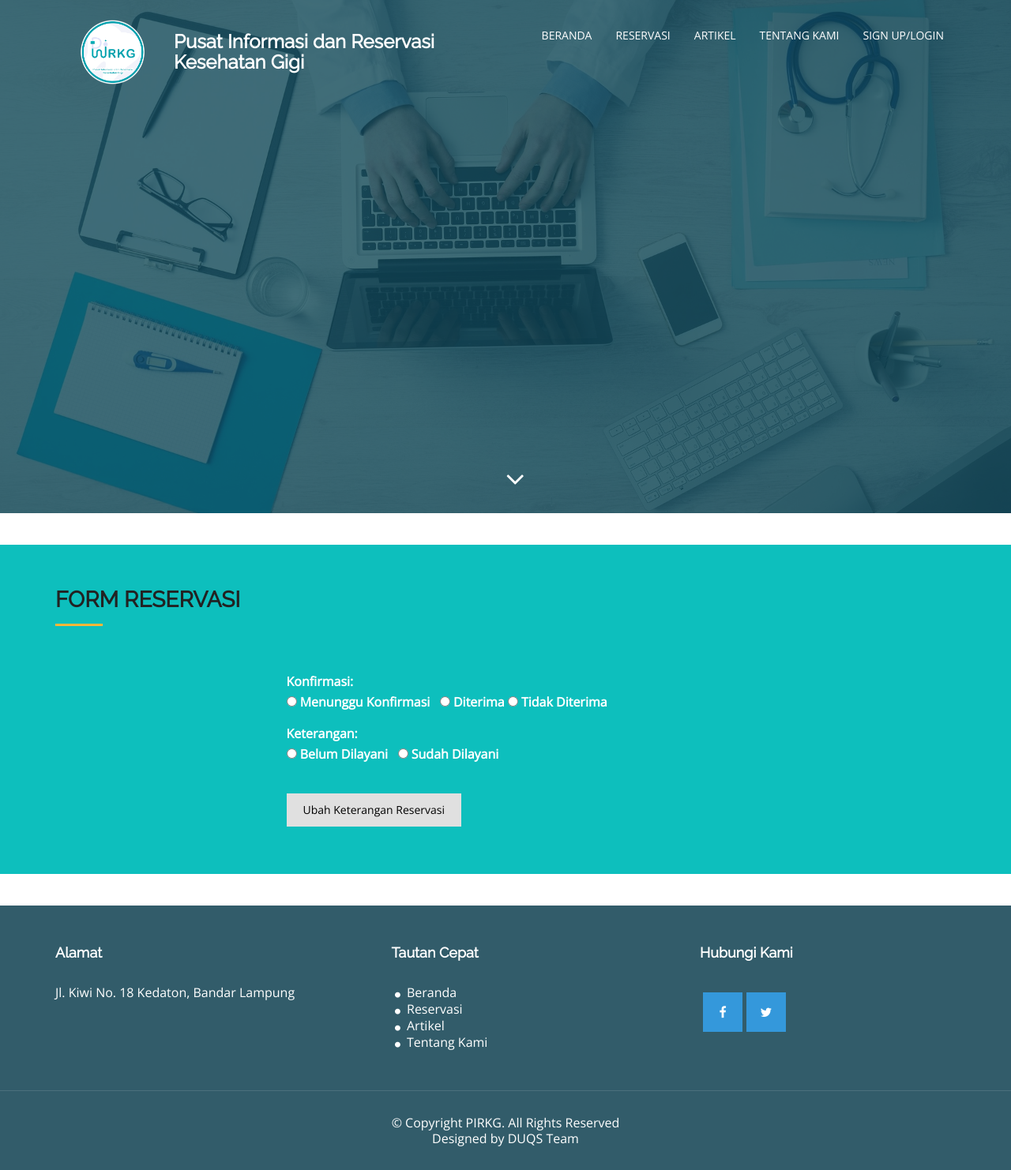
After one commit to Mariadinii/PIRKG, a CodeIgniter app: page /PIRKG/index.php/admins/edit/1 in a window 1280 px wide. The commit adds this page. Shown: the whole page at 79% size. Run offline with CodeIgniter, Linux system fonts and the light colour scheme; tables that the repository leaves empty hold one stand-in row (values such as "Sample post"); some libraries are stand-ins or nearby versions; some web fonts are replaced.

```diff
--- a/application/config/routes.php
+++ b/application/config/routes.php
@@ -63,3 +63,4 @@ $route['translate_uri_dashes'] = FALSE;
 
 //Navigasi Admin
 $route['admins'] = 'admins/reservation';
+$route['admins/update'] = 'admins/update';
--- a/application/controllers/Admins.php
+++ b/application/controllers/Admins.php
@@ -6,6 +6,8 @@
 			$data['title'] = 'Reservasi Gigi ';
 
 			$data['admins'] = $this->admin_model->get_reservations();
+
+			$data['users'] = $this->admin_model->get_users();
 
 			$this->form_validation->set_rules('nama', 'Nama', 'required');
 			$this->form_validation->set_rules('umur', 'Umur', 'required');
@@ -31,6 +33,32 @@
 			}
 		}
 
+		//Delete reservasi
+		public function delete($id_reservasi){
+			$this->admin_model->delete_reservation($id_reservasi);
+			redirect('admins/reservation');
+		}
+
+		//Edit Reservasi
+		public function edit($id_reservasi){
+			$data['admins'] = $this->admin_model->get_reservations($id_reservasi);
+
+			if (empty($data['admins'])) {
+				show_404();
+			}
+
+			$data['title'] = 'Edit Reservasi';
+
+			$this->load->view('templates/header');
+			$this->load->view('admins/edit', $data);
+			$this->load->view('templates/footer');
+		}
+
+		public function update(){
+			$this->admin_model->update_reservation();
+			redirect('admins/reservation');
+		}
+
 		// public function view($id_artikel = NULL){
 		// 	$data['post'] = $this->post_model->get_posts($id_artikel);
 
--- a/application/models/Admin_model.php
+++ b/application/models/Admin_model.php
@@ -12,6 +12,17 @@
 
 			//'test' adalah table yang dipiilih
 			$query = $this->db->get_where('reservasi', array('id_reservasi' => $id_reservasi));
+			return $query->row_array();
+		}
+
+		public function get_users($id_pengguna = FALSE){
+			if ($id_pengguna === FALSE) {
+				$query = $this->db->get('pengguna');
+				return $query->result_array();
+			}
+
+			//'test' adalah table yang dipiilih
+			$query = $this->db->get_where('pengguna', array('id_pengguna' => $id_pengguna));
 			return $query->row_array();
 		}
 
@@ -31,5 +42,23 @@
 			//Insert User
 			return $this->db->insert('reservasi', $dataa);
 		}
+
+
+		//Delete reservasi
+		public function delete_reservation($id_reservasi){
+			$this->db->where('id_reservasi', $id_reservasi);
+			$this->db->delete('reservasi');
+			return true;
+		}
+
+		public function update_reservation(){
+			$dataaa = array(
+				'konfirmasi' => $this->input->post('konfirmasi'),
+				'keterangan_reservasi' => $this->input->post('keterangan_reservasi')
+			);
+
+			$this->db->where('id_reservasi', $this->input->post('id_reservasi'));
+			return $this->db->update('reservasi', $dataaa);
+		}
 	}
  ?>
--- /dev/null
+++ b/application/views/admins/edit.php
@@ -0,0 +1,59 @@
+<section id="contact" class="section-padding">
+  <div class="container">
+    <div class="row">
+      <div class="col-md-12">
+        <h2 class="ser-title">Form Reservasi</h2>
+        <hr class="botm-line">
+      </div>
+      <div class="col-md-3 col-sm-3 marb20"></div>
+      <div class="col-md-6 col-sm-6 marb20">
+        <div class="contact-info">
+          <div class="space"></div>
+          <div id="sendmessage">Reservasi Anda sudah Kami terima. Mohon tunggu konfirmasi selanjutnya.</div>
+          <div id="errormessage"></div>
+
+          <!-- Start Form -->
+          <?php echo form_open('admins/update'); ?>
+
+            <input type="hidden" name="id_reservasi" value="<?php echo $admins['id_reservasi']; ?>" >
+
+            <!-- Konfirmasi -->
+            <label>Konfirmasi: </label>
+            <div class="form-group">
+              <div class="custom-control custom-radio custom-control-inline">
+                <input type="radio" class="custom-control-input" id="lk" name="konfirmasi" value="Menunggu Konfirmasi">
+                <label class="custom-control-label" for="lk">Menunggu Konfirmasi &nbsp; </label>
+                <input type="radio" class="custom-control-input" id="pr" name="konfirmasi" value="Diterima">
+                <label class="custom-control-label" for="pr">Diterima</label>
+                <input type="radio" class="custom-control-input" id="pr" name="konfirmasi" value="Tidak Diterima">
+                <label class="custom-control-label" for="pr">Tidak Diterima</label>
+              </div>
+            </div>
+
+            <!-- Keterangan -->
+            <label>Keterangan: </label>
+            <div class="form-group">
+              <div class="custom-control custom-radio custom-control-inline">
+                <input type="radio" class="custom-control-input" id="lk" name="keterangan_reservasi" value="Belum Dilayani">
+                <label class="custom-control-label" for="lk">Belum Dilayani &nbsp; </label>
+                <input type="radio" class="custom-control-input" id="pr" name="keterangan_reservasi" value="Sudah Dilayani">
+                <label class="custom-control-label" for="pr">Sudah Dilayani</label>
+              </div>
+            </div>
+
+         <!-- Send Button -->
+         <br>
+            <div class="form-action">
+              <button type="submit" class="btn btn-form">Ubah Keterangan Reservasi</button>
+            </div>
+
+          <?php echo form_close(); ?>
+          <!-- End Form -->
+
+        </div>
+      </div>
+      <div class="col-md-3 col-sm-3 marb20"></div>
+    </div>
+  </div>
+</section>
+<br><br>
```
Also changed, not shown: application/views/admins/reservation.php (+15 -5 lines).
